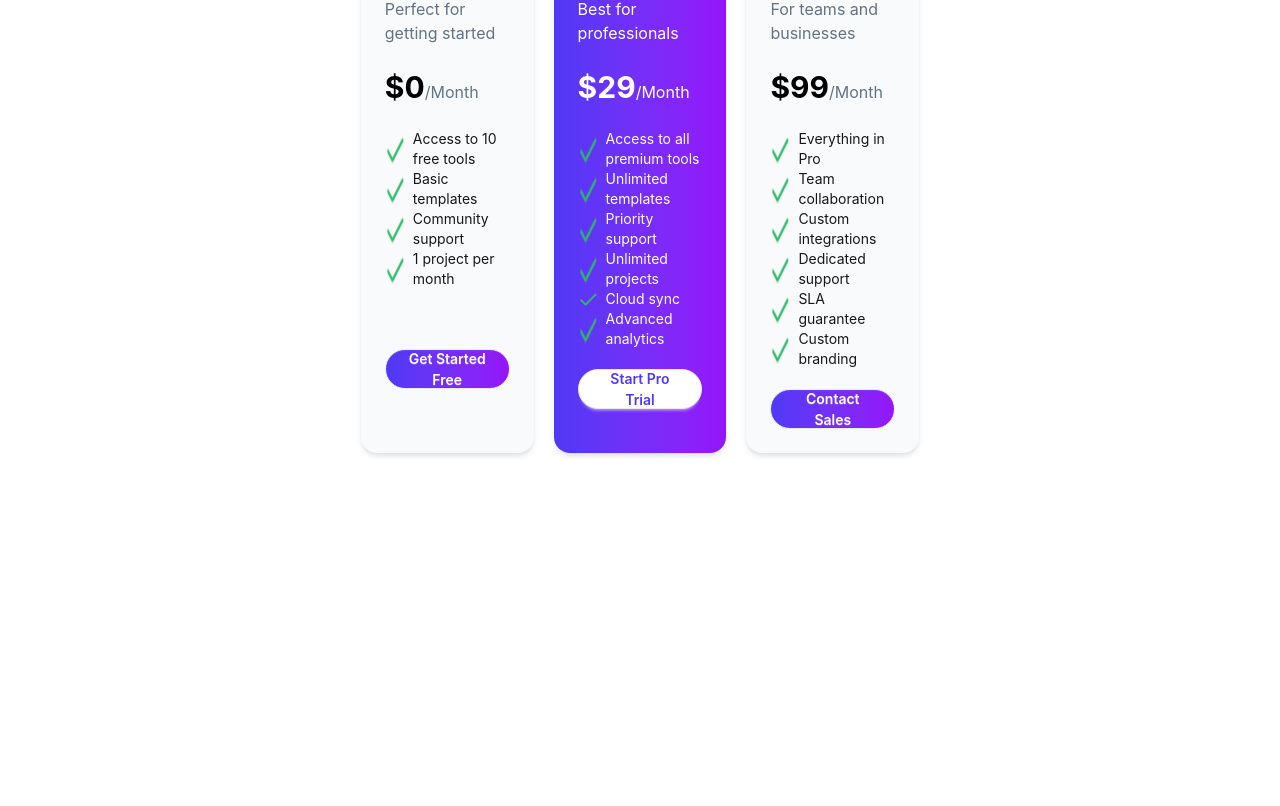
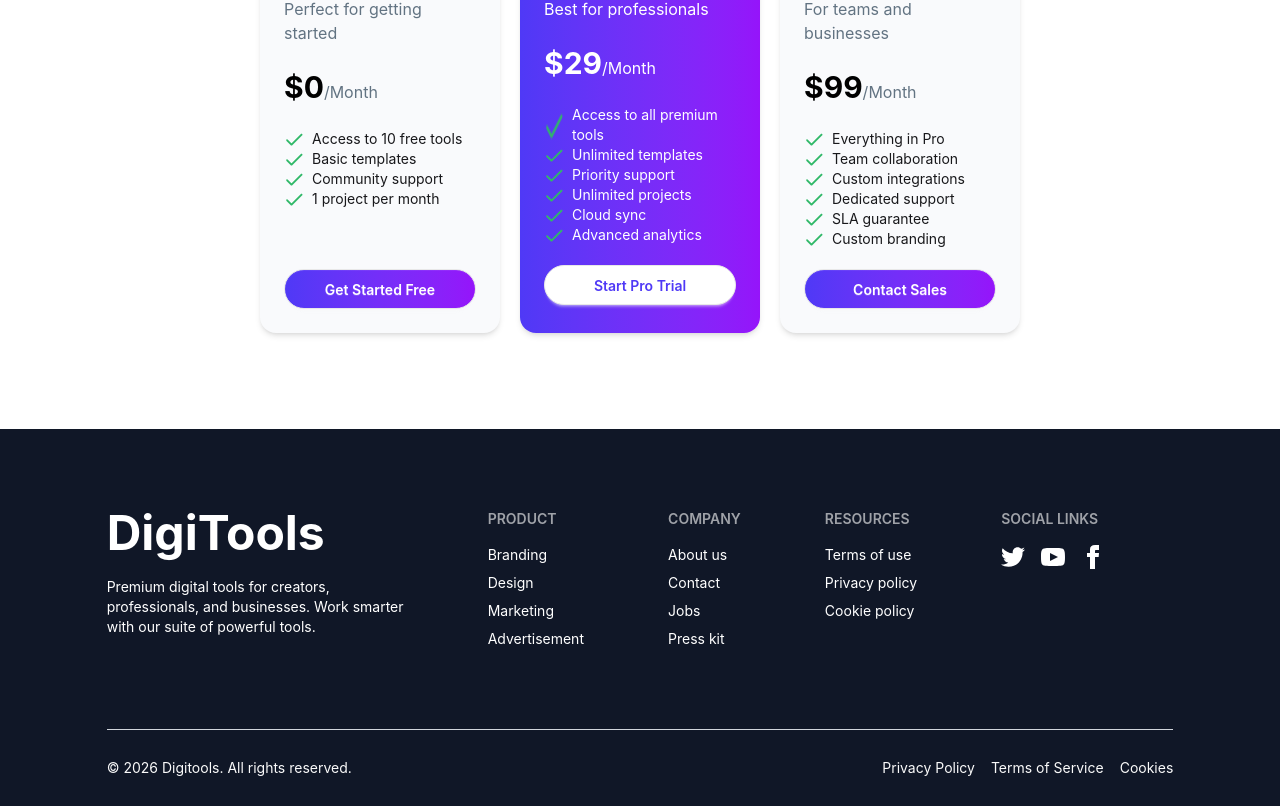
Before and after one commit to NafizImrose/Assignment-6, a React (Vite) app: page / in a window 1280 px wide. Shown: the part 2012-2818 px from the top of the page. Before the commit the page ends 2561 px from the top, so only its background shows below. Built offline with nearby package versions, Linux system fonts and the light colour scheme.

Commit message:
Add Footer component and update Pricing layout

```diff
--- a/index.html
+++ b/index.html
@@ -2,7 +2,11 @@
 <html lang="en" data-theme="light">
   <head>
     <meta charset="UTF-8" />
-    <link rel="icon" type="image/svg+xml" href="/favicon.svg" />
+    <link
+      rel="icon"
+      type="image/svg+xml"
+      href="/src/assets/products/Check.png"
+    />
     <meta name="viewport" content="width=device-width, initial-scale=1.0" />
     <title>Assignment-6</title>
   </head>
--- a/src/App.jsx
+++ b/src/App.jsx
@@ -1,4 +1,5 @@
 import "./App.css";
+import Footer from "./components/footer/Footer";
 import Hero from "./components/hero/Hero";
 import Navbar from "./components/navbar/Navbar";
 import Pricing from "./components/pricing/Pricing";
@@ -13,6 +14,7 @@
       <Ratings></Ratings>
       <Steps></Steps>
       <Pricing></Pricing>
+      <Footer></Footer>
     </>
   );
 }
--- /dev/null
+++ b/src/components/footer/Footer.jsx
@@ -0,0 +1,93 @@
+import React from "react";
+
+const Footer = () => {
+  return (
+    <div className="background bg-[#101727]">
+      <div>
+        <footer
+          className="footer sm:footer-horizontal bg-[#101727]
+       text-white py-20 w-10/12 mx-auto"
+        >
+          <aside>
+            <h1 className="text-5xl font-bold mb-3">DigiTools</h1>
+            <p>
+              Premium digital tools for creators,
+              <br /> professionals, and businesses. Work smarter <br /> with our
+              suite of powerful tools.
+            </p>
+          </aside>
+          <nav>
+            <h6 className="footer-title">Product</h6>
+            <a className="link link-hover">Branding</a>
+            <a className="link link-hover">Design</a>
+            <a className="link link-hover">Marketing</a>
+            <a className="link link-hover">Advertisement</a>
+          </nav>
+          <nav>
+            <h6 className="footer-title">Company</h6>
+            <a className="link link-hover">About us</a>
+            <a className="link link-hover">Contact</a>
+            <a className="link link-hover">Jobs</a>
+            <a className="link link-hover">Press kit</a>
+          </nav>
+          <nav>
+            <h6 className="footer-title">Resources</h6>
+            <a className="link link-hover">Terms of use</a>
+            <a className="link link-hover">Privacy policy</a>
+            <a className="link link-hover">Cookie policy</a>
+          </nav>
+          <nav>
+            <h6 className="footer-title">Social Links</h6>
+            <div className="grid grid-flow-col gap-4">
+              <a>
+                <svg
+                  xmlns="http://www.w3.org/2000/svg"
+                  width="24"
+                  height="24"
+                  viewBox="0 0 24 24"
+                  className="fill-current"
+                >
+                  <path d="M24 4.557c-.883.392-1.832.656-2.828.775 1.017-.609 1.798-1.574 2.165-2.724-.951.564-2.005.974-3.127 1.195-.897-.957-2.178-1.555-3.594-1.555-3.179 0-5.515 2.966-4.797 6.045-4.091-.205-7.719-2.165-10.148-5.144-1.29 2.213-.669 5.108 1.523 6.574-.806-.026-1.566-.247-2.229-.616-.054 2.281 1.581 4.415 3.949 4.89-.693.188-1.452.232-2.224.084.626 1.956 2.444 3.379 4.6 3.419-2.07 1.623-4.678 2.348-7.29 2.04 2.179 1.397 4.768 2.212 7.548 2.212 9.142 0 14.307-7.721 13.995-14.646.962-.695 1.797-1.562 2.457-2.549z"></path>
+                </svg>
+              </a>
+              <a>
+                <svg
+                  xmlns="http://www.w3.org/2000/svg"
+                  width="24"
+                  height="24"
+                  viewBox="0 0 24 24"
+                  className="fill-current"
+                >
+                  <path d="M19.615 3.184c-3.604-.246-11.631-.245-15.23 0-3.897.266-4.356 2.62-4.385 8.816.029 6.185.484 8.549 4.385 8.816 3.6.245 11.626.246 15.23 0 3.897-.266 4.356-2.62 4.385-8.816-.029-6.185-.484-8.549-4.385-8.816zm-10.615 12.816v-8l8 3.993-8 4.007z"></path>
+                </svg>
+              </a>
+              <a>
+                <svg
+                  xmlns="http://www.w3.org/2000/svg"
+                  width="24"
+                  height="24"
+                  viewBox="0 0 24 24"
+                  className="fill-current"
+                >
+                  <path d="M9 8h-3v4h3v12h5v-12h3.642l.358-4h-4v-1.667c0-.955.192-1.333 1.115-1.333h2.885v-5h-3.808c-3.596 0-5.192 1.583-5.192 4.615v3.385z"></path>
+                </svg>
+              </a>
+            </div>
+          </nav>
+        </footer>
+        <div className="last-border text-sm flex justify-between bg-[#101727] py-7 border-t-1 w-10/12 mx-auto border-gray-300">
+          <h1 className="text-[#FAFAFA]">
+            © 2026 Digitools. All rights reserved.
+          </h1>
+          <div className="text-[#FAFAFA] flex gap-4">
+            <h1>Privacy Policy </h1>
+            <h1>Terms of Service </h1>
+            <h1>Cookies </h1>
+          </div>
+        </div>
+      </div>
+    </div>
+  );
+};
+
+export default Footer;
--- a/src/components/pricing/Pricing.jsx
+++ b/src/components/pricing/Pricing.jsx
@@ -3,7 +3,7 @@
 
 const Pricing = () => {
   return (
-    <div className="text-center  p-10 md:px-52 md:py-24 space-y-10">
+    <div className="text-center  p-10  md:py-24 space-y-10">
       <h1 className="text-3xl md:text-5xl font-bold">
         Simple, Transparent Pricing
       </h1>
@@ -45,7 +45,10 @@
         rounded-2xl text-white bg-gradient-to-r
            from-[#4F39F6] to-[#9514FA] relative"
         >
-          <div className="rounded-full px-3 py-1 bg-[#FEF3C6] absolute left-1/2 -top-3 -translate-x-1/2">
+          <div
+            className="rounded-full px-3 py-1 bg-[#FEF3C6] absolute left-1/2 -top-3
+           -translate-x-1/2"
+          >
             <h1 className="text-[12px] text-[#BB4D00]">Most Popular</h1>
           </div>
           <h1 className="text-2xl font-bold">Pro</h1>
```
